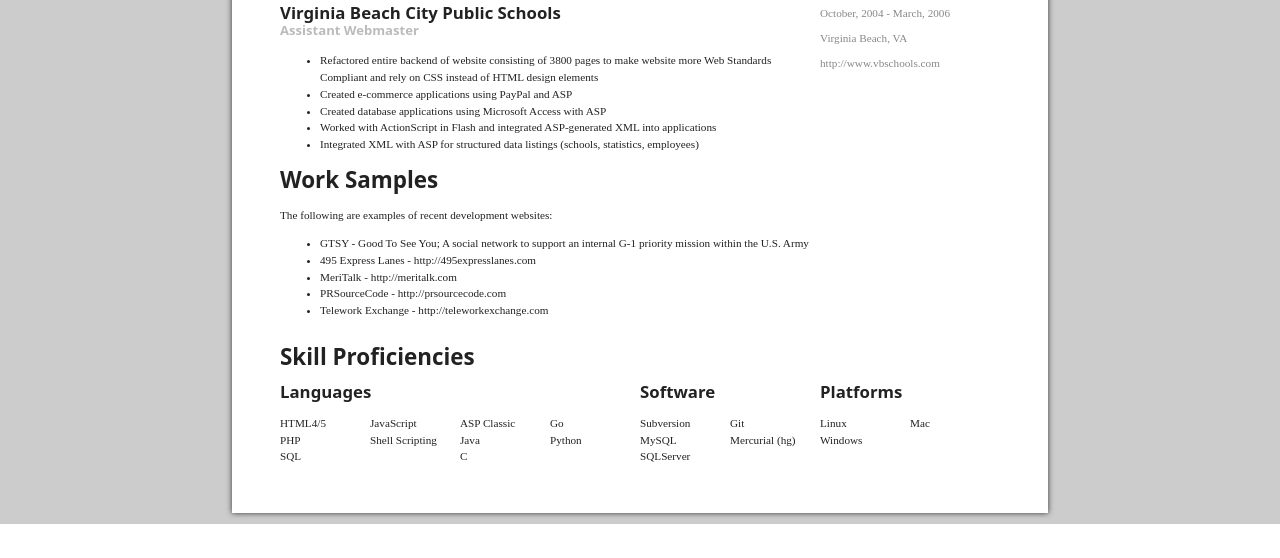
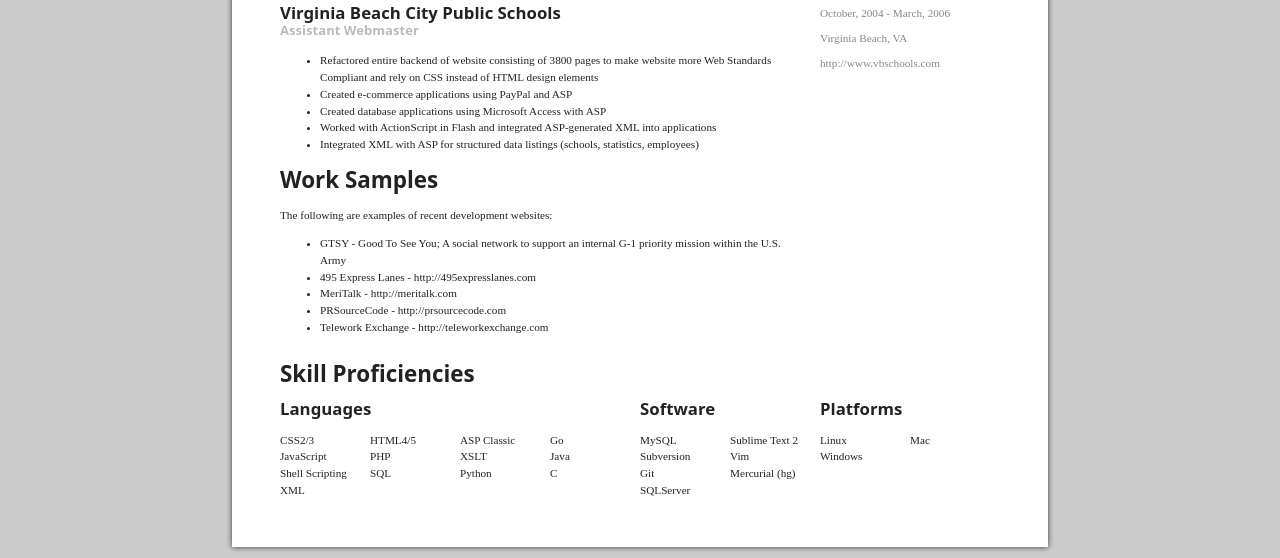
Before and after one commit to jbaikge/keyboardfu, a PHP site: template templates/resume.html.php in a window 1280 px wide. Shown: the part 1063-1621 px from the top of the page. Before the commit the page ends 1587 px from the top, so only its background shows below. Run offline with PHP 8.4, Linux system fonts and the light colour scheme; the template is opened without the code that fills it, so the values that code supplies are empty; some web fonts are replaced.

Commit message:
Tightening layout, added more software and languages

```diff
--- a/templates/resume.html.php
+++ b/templates/resume.html.php
@@ -99,7 +99,8 @@
 			}
 		}
 		#Experience article > p,
-		#Experience article > ul {
+		#Experience article > ul,
+		#Work article > ul {
 			clear:left;
 			-moz-box-sizing:border-box;
 			 box-sizing:border-box;
@@ -302,15 +303,18 @@ thing through w3's validator.
 	<article id="Languages">
 		<h2>Languages</h2>
 		<dl>
+			<dt>CSS2/3         </dt><dd><?php stars(5); ?></dd>
 			<dt>HTML4/5        </dt><dd><?php stars(5); ?></dd>
 			<dt>JavaScript     </dt><dd><?php stars(5); ?></dd>
 			<dt>PHP            </dt><dd><?php stars(5); ?></dd>
 			<dt>Shell Scripting</dt><dd><?php stars(5); ?></dd>
 			<dt>SQL            </dt><dd><?php stars(5); ?></dd>
+			<dt>XML            </dt><dd><?php stars(5); ?></dd>
 		</dl>
 		<dl>
 			<dt>ASP Classic    </dt><dd><?php stars(4); ?></dd>
 			<dt>Go             </dt><dd><?php stars(4); ?></dd>
+			<dt>XSLT           </dt><dd><?php stars(4); ?></dd>
 			<dt>Java           </dt><dd><?php stars(3); ?></dd>
 			<dt>Python         </dt><dd><?php stars(2); ?></dd>
 			<dt>C              </dt><dd><?php stars(2); ?></dd>
@@ -319,9 +323,11 @@ thing through w3's validator.
 	<article id="Software">
 		<h2>Software</h2>
 		<dl>
+			<dt>MySQL          </dt><dd><?php stars(5); ?></dd>
+			<dt>Sublime Text 2 </dt><dd><?php stars(5); ?></dd>
 			<dt>Subversion     </dt><dd><?php stars(5); ?></dd>
+			<dt>Vim            </dt><dd><?php stars(5); ?></dd>
 			<dt>Git            </dt><dd><?php stars(4); ?></dd>
-			<dt>MySQL          </dt><dd><?php stars(4); ?></dd>
 			<dt>Mercurial (hg) </dt><dd><?php stars(3); ?></dd>
 			<dt>SQLServer      </dt><dd><?php stars(2); ?></dd>
 		</dl>
```
